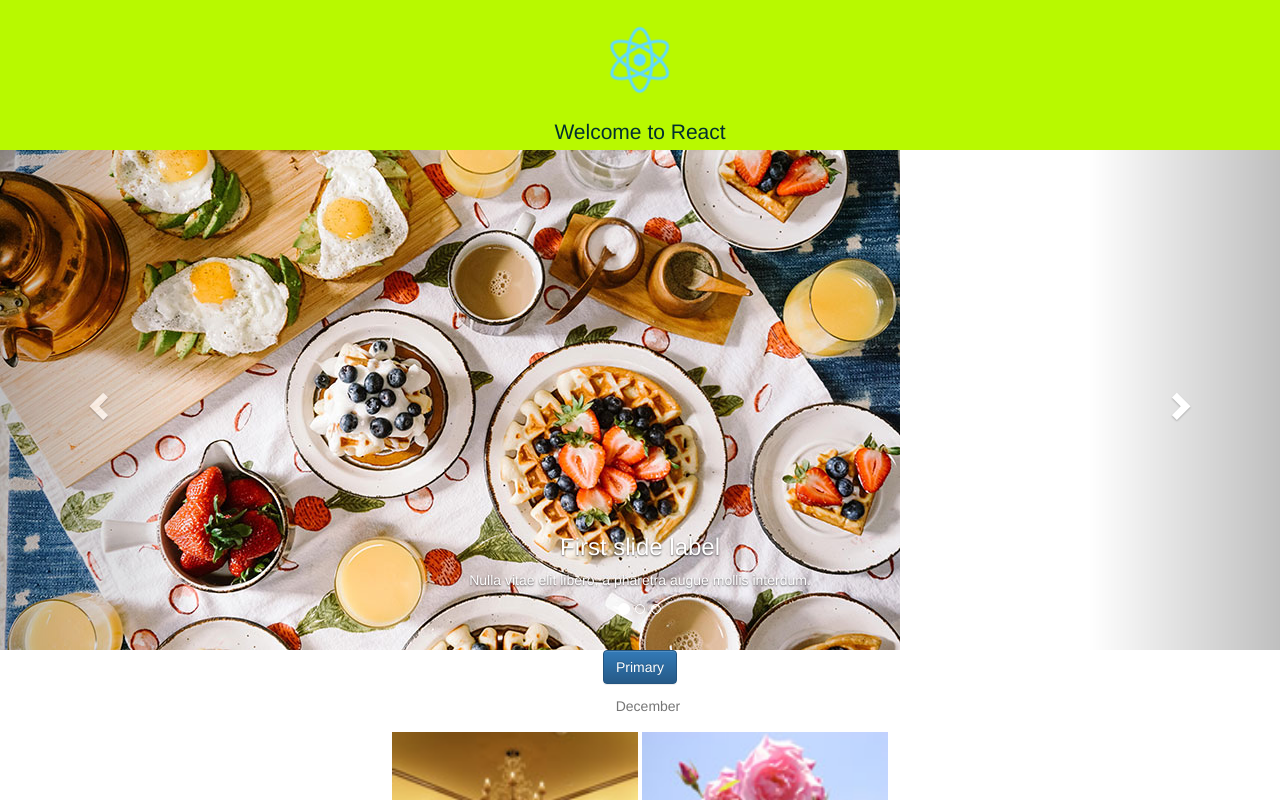
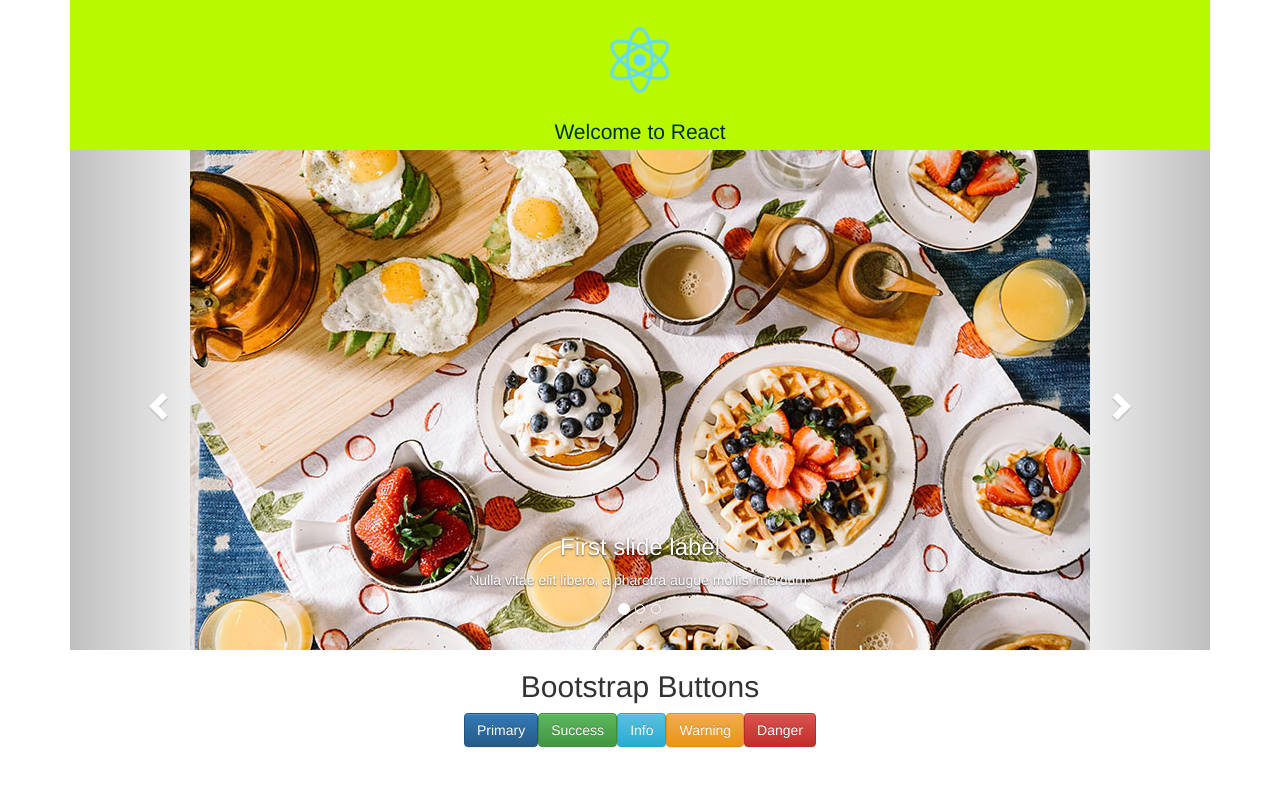
Before and after one commit to haidoro/react_anime, a React (Create React App) app: page / in a window 1280 px wide. Shown: the top 800 px of the page. Built offline with nearby package versions, Linux system fonts and the light colour scheme.

Commit message:
CSS調整

```diff
--- a/src/App.css
+++ b/src/App.css
@@ -1,5 +1,8 @@
 body {
   color: #012e2f; }
+
+.row {
+  margin-bottom: 50px; }
 
 .App {
   text-align: center; }
@@ -20,6 +23,9 @@ body {
 .App-intro {
   font-size: large; }
 
+.carousel-inner > .item > img {
+  margin: auto; }
+
 @keyframes App-logo-spin {
   from {
     transform: rotate(0deg); }
--- a/src/App.js
+++ b/src/App.js
@@ -13,15 +13,24 @@ import MenuItem from 'material-ui/MenuItem';
 class App extends Component {
   render() {
     return (
-      <div className="App">
+      <div className="App container">
         <header className="App-header">
           <img src={logo} className="App-logo" alt="logo" />
           <h1 className="App-title">Welcome to React</h1>
         </header>
         <ControlledCarousel />
-        <Button bsStyle="primary">Primary</Button>
-
-      <GridListExampleSimple />
+        <div className="row">
+          <h2> Bootstrap Buttons</h2>
+          <Button bsStyle="primary">Primary</Button>
+          <Button bsStyle="success">Success</Button>
+          <Button bsStyle="info">Info</Button>
+          <Button bsStyle="warning">Warning</Button>
+          <Button bsStyle="danger">Danger</Button>
+        </div>
+        <div className="row">
+          <h2>Meterial Grid</h2>
+          <GridListExampleSimple />
+      </div>
       </div>
     );
   }
--- a/src/App.scss
+++ b/src/App.scss
@@ -2,6 +2,9 @@ $primary-bgcolor: #b8f900;
 $primary-color: #012e2f;
 body{
   color:$primary-color;
+}
+.row{
+  margin-bottom: 50px;
 }
 .App {
   text-align: center;
@@ -26,6 +29,9 @@ body{
 .App-intro {
   font-size: large;
 }
+.carousel-inner > .item > img{
+  margin:auto;
+}
 
 @keyframes App-logo-spin {
   from { transform: rotate(0deg); }
```
